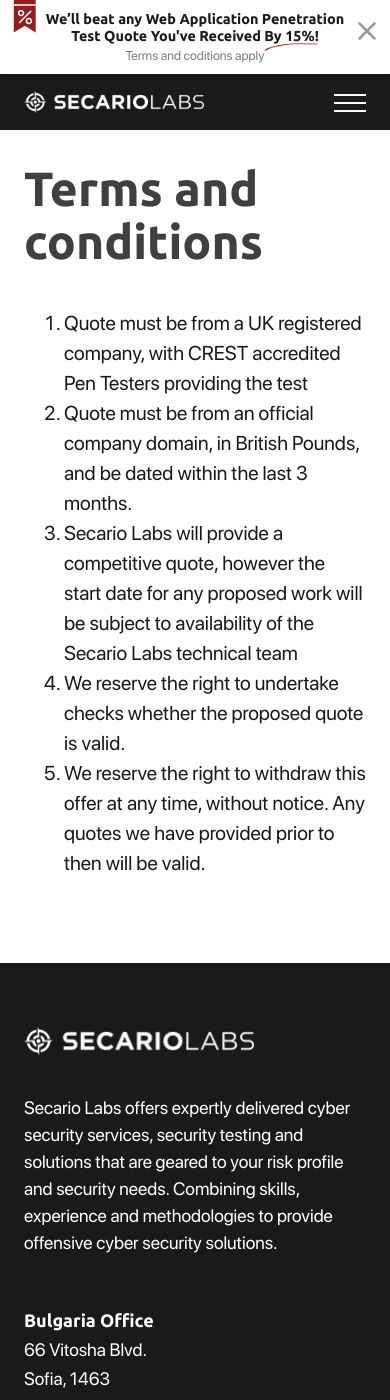
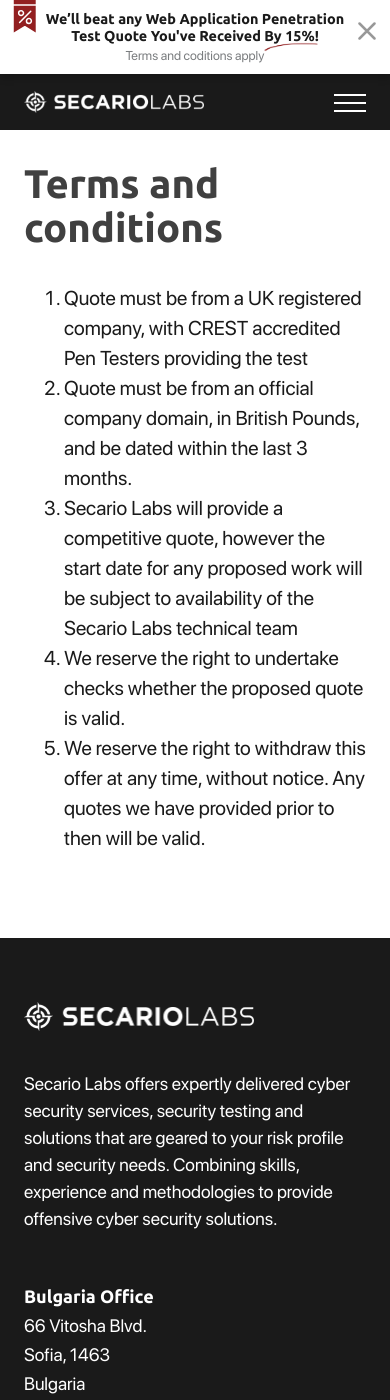
Before and after one commit to secariolabs/secariolabs.github.io, a Jekyll site: the page built from pages/terms-and-conditions.md, in a window 390 px wide and 1400 px high. Built offline with Jekyll 4.4.1, drawn with Linux system fonts in a browser that asks for light colours; comment, search, counter and statistics services are not loaded.

Commit message:
Mobile headings fix

```diff
--- a/_sass/typography.scss
+++ b/_sass/typography.scss
@@ -107,5 +107,8 @@
 .plain-page {
   &__heading {
     font-size: 3rem;
+    @include breakpoint(smaller) {
+      font-size: 2.5rem;
+    }
   }
 }
```
